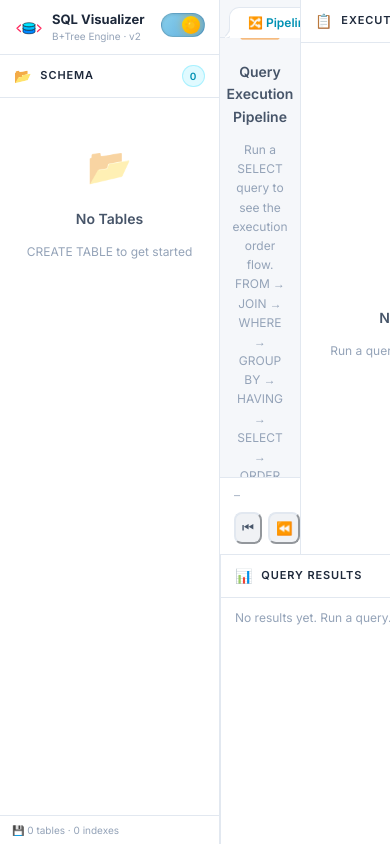
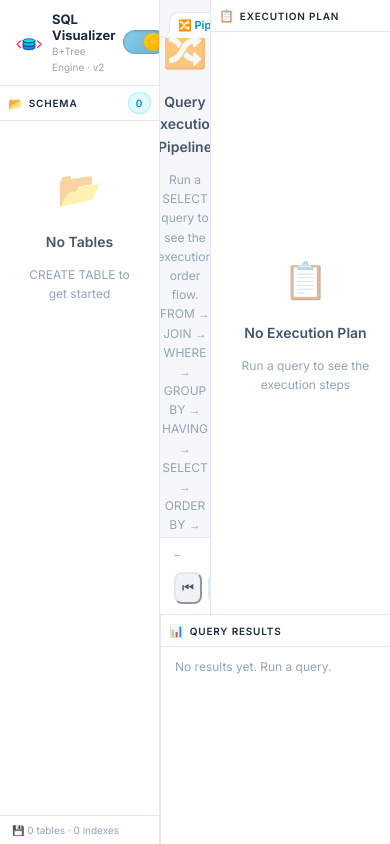
Before and after one commit to ashwin-athappan/sql-execution-visualizer, a Next.js app: page / in a window 390 px wide. Built offline with nearby package versions, Linux system fonts and the light colour scheme.

Commit message:
feat: make layout responsive using css variables and media queries
replaced hardcoded pixel values with responsive custom properties to adapt panels to various laptop sizes.

```diff
--- a/src/app/globals.css
+++ b/src/app/globals.css
@@ -43,6 +43,12 @@
   --shadow-lg: 0 8px 40px rgba(0, 0, 0, 0.6);
   --glow-cyan: 0 0 20px rgba(0, 212, 255, 0.3);
   --glow-violet: 0 0 20px rgba(139, 92, 246, 0.3);
+
+  /* ── Responsive layout tokens (defaults = large desktop) ──────────── */
+  --sidebar-w: 220px;
+  --exec-plan-w: 280px;
+  --bottom-h: 290px;
+  --results-w: 360px;
 }
 
 /* ─── Light Theme ──────────────────────────────────────────────────────── */
@@ -846,3 +852,85 @@ main {
   opacity: 0.3;
   fill: none;
 }
+
+/* ─── Responsive layout ──────────────────────────────────────────────── */
+
+/* Large laptops / small desktops (< 1400px) */
+@media (max-width: 1400px) {
+  :root {
+    --sidebar-w: 200px;
+    --exec-plan-w: 250px;
+    --bottom-h: 270px;
+    --results-w: 320px;
+  }
+}
+
+/* Medium laptops (< 1200px) */
+@media (max-width: 1200px) {
+  :root {
+    --sidebar-w: 180px;
+    --exec-plan-w: 220px;
+    --bottom-h: 250px;
+    --results-w: 280px;
+  }
+
+  html,
+  body {
+    font-size: 13px;
+  }
+
+  /* Shrink tab labels slightly to prevent overflow */
+  .chrome-tab {
+    padding: 6px 12px 6px;
+    font-size: 11px;
+  }
+
+  .panel-header {
+    padding: 8px 10px;
+    font-size: 10px;
+  }
+}
+
+/* Small laptops / large tablets (< 1024px) */
+@media (max-width: 1024px) {
+  :root {
+    --sidebar-w: 160px;
+    --exec-plan-w: 190px;
+    --bottom-h: 230px;
+    --results-w: 240px;
+  }
+
+  html,
+  body {
+    font-size: 12px;
+  }
+
+  .chrome-tab {
+    padding: 5px 8px 5px;
+    font-size: 11px;
+  }
+
+  /* Hide emoji icons from tab labels to save space */
+  .chrome-tab-label {
+    gap: 3px;
+  }
+
+  .panel-header {
+    padding: 6px 8px;
+    font-size: 10px;
+    gap: 5px;
+  }
+
+  .panel-header .icon {
+    font-size: 12px;
+  }
+
+  .btn {
+    padding: 5px 10px;
+    font-size: 12px;
+  }
+
+  .step-item {
+    padding: 6px 8px;
+  }
+}
--- a/src/app/page.tsx
+++ b/src/app/page.tsx
@@ -52,9 +52,9 @@ export default function Home() {
 
   // ── Layout ────────────────────────────────────────────────────────────────
   return (
-    <div style={{
+    <div className="app-root" style={{
       display: 'grid',
-      gridTemplateColumns: '220px 1fr',
+      gridTemplateColumns: 'var(--sidebar-w) 1fr',
       height: '100vh',
       overflow: 'hidden',
       background: 'var(--bg-base)',
@@ -70,10 +70,10 @@ export default function Home() {
       />
 
       {/* Main content area */}
-      <div style={{ display: 'grid', gridTemplateRows: '1fr 290px', overflow: 'hidden', minWidth: 0 }}>
+      <div style={{ display: 'grid', gridTemplateRows: '1fr var(--bottom-h)', overflow: 'hidden', minWidth: 0 }}>
 
         {/* Top: visualization + execution plan */}
-        <div style={{ display: 'grid', gridTemplateColumns: '1fr 280px', overflow: 'hidden', minHeight: 0 }}>
+        <div style={{ display: 'grid', gridTemplateColumns: '1fr var(--exec-plan-w)', overflow: 'hidden', minHeight: 0 }}>
           <VizPanel
             vizTab={vizTab}
             onVizTabChange={setVizTab}
--- a/src/components/layout/BottomPanel.tsx
+++ b/src/components/layout/BottomPanel.tsx
@@ -24,7 +24,7 @@ export function BottomPanel({
     return (
         <div style={{
             display: 'grid',
-            gridTemplateColumns: '1fr 360px',
+            gridTemplateColumns: '1fr var(--results-w)',
             borderTop: '1px solid var(--border)',
             minHeight: 0,
         }}>
```
